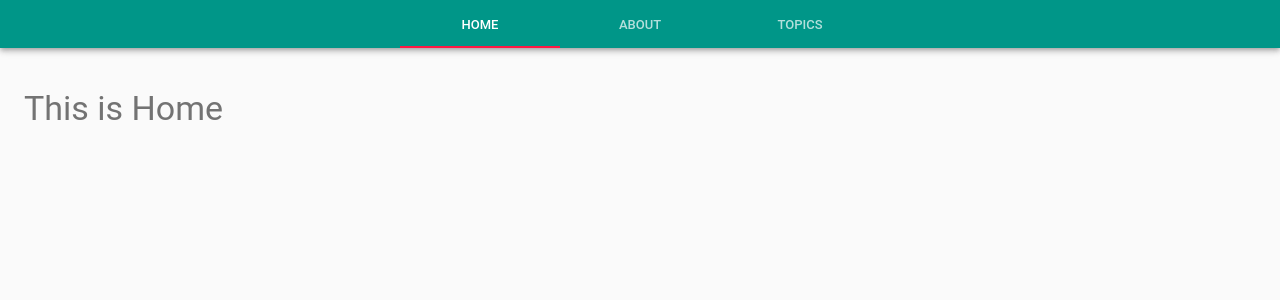
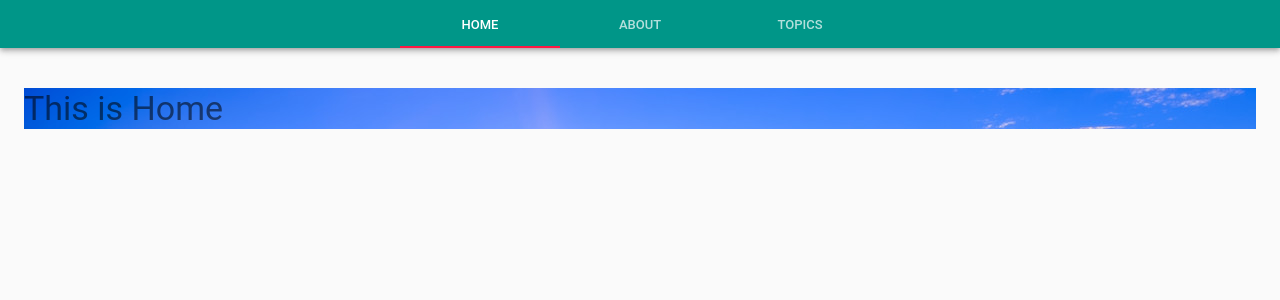
Before and after one commit to sasurau4/profile, a React app: page / in a window 1280 px wide. Shown: the top 300 px of the page. Built offline with nearby package versions, Linux system fonts and the light colour scheme.

Commit message:
add background image for home component

```diff
--- a/src/components/Home.tsx
+++ b/src/components/Home.tsx
@@ -6,10 +6,14 @@ import {
 } from '@material-ui/core/styles';
 import Typography from '@material-ui/core/Typography';
 import * as React from 'react';
+import Background from '../images/kirigamine-10_TP_V.jpg';
 
 const styles = (theme: Theme) =>
   createStyles({
     appBarSpacer: theme.mixins.toolbar,
+    backgroundContainer: {
+      backgroundImage: `url(${Background})`,
+    },
   });
 
 interface Props extends WithStyles<typeof styles> {}
@@ -17,9 +21,11 @@ interface Props extends WithStyles<typeof styles> {}
 const Home = withStyles(styles)((props: Props) => (
   <>
     <div className={props.classes.appBarSpacer} />
-    <Typography variant="display1" gutterBottom={true}>
-      This is Home
-    </Typography>
+    <div className={props.classes.backgroundContainer}>
+      <Typography variant="display1" gutterBottom={true}>
+        This is Home
+      </Typography>
+    </div>
   </>
 ));
 
```
Also changed, not shown: src/images/kirigamine-10_TP_V.jpg (added).
